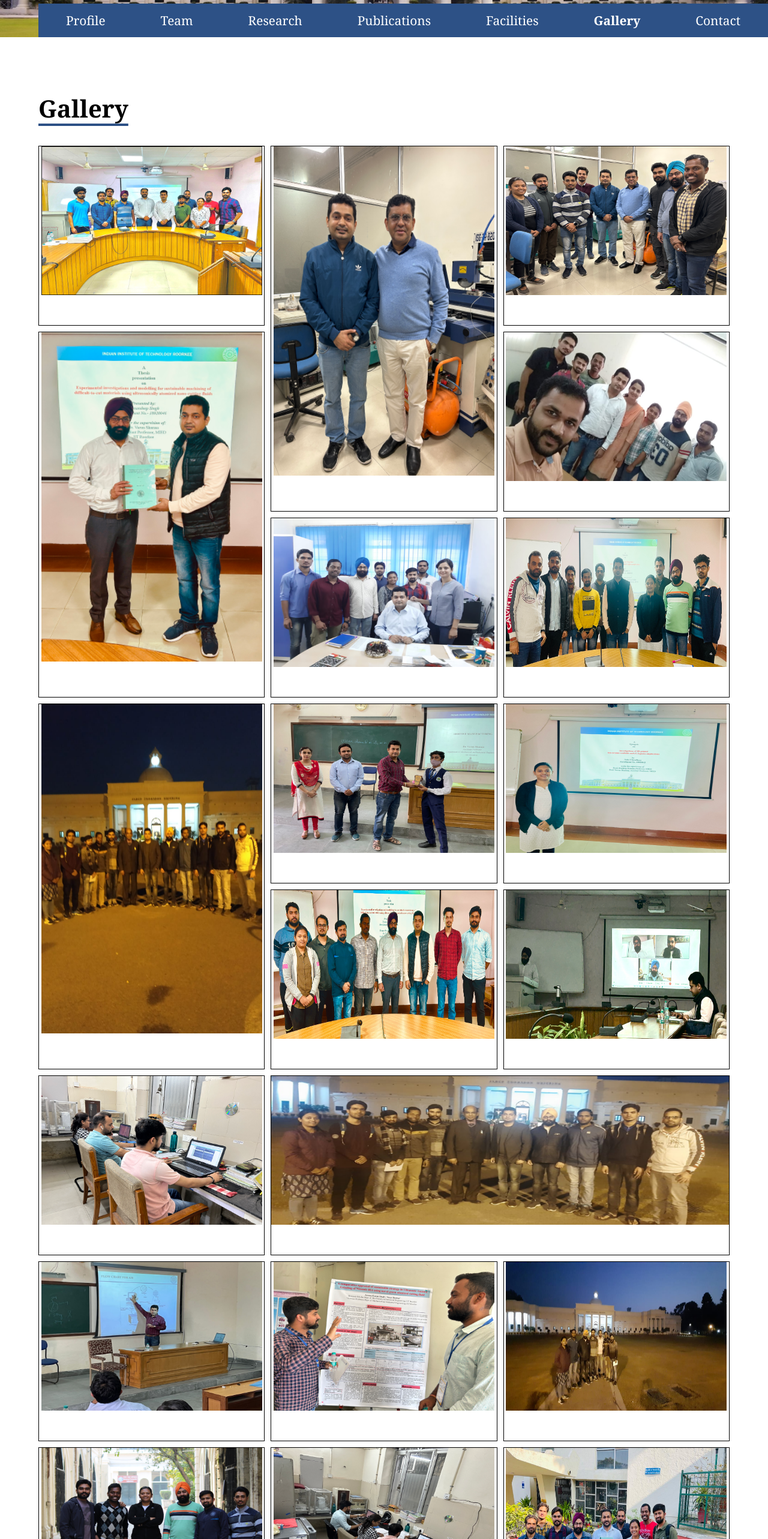
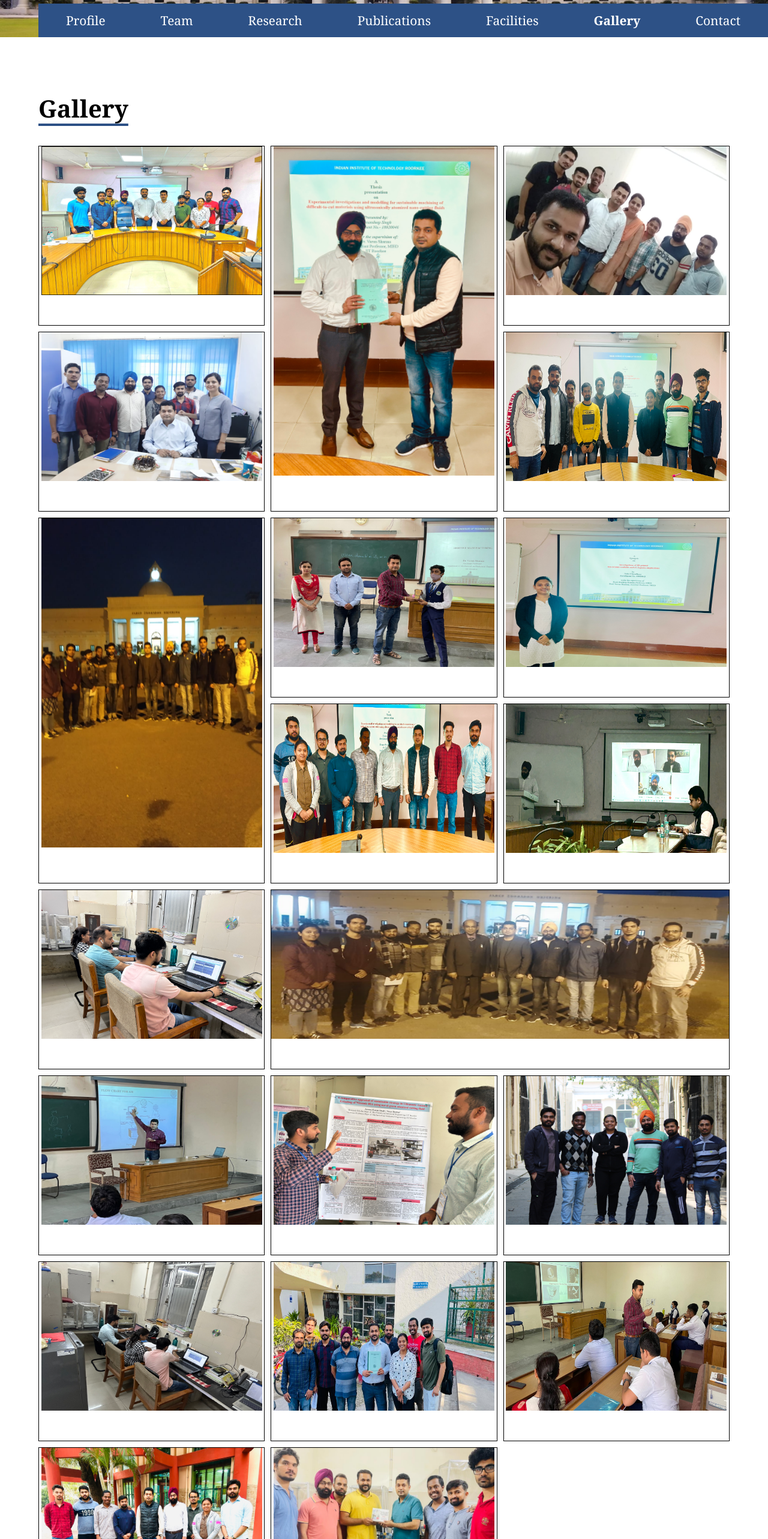
Before and after one commit to Kirthik24/varun-sharma-profile, a React (Vite) app: page /gallery in a window 1280 px wide. Shown: the part 234-2800 px from the top of the page at 60% size. Built offline with nearby package versions, Linux system fonts and the light colour scheme.

Commit message:
latest changes

```diff
--- a/src/components/research/ResearchNav.jsx
+++ b/src/components/research/ResearchNav.jsx
@@ -9,7 +9,7 @@ const ResearchNav = () => {
           <div className={`rsnav-elements`}>
             <ul>
               <li>
-                <NavLink to="/research/projects">
+                <NavLink to="/research" end>
                   {" "}
                   <div className="rsselectbox">
                     <span>Projects</span>
@@ -17,7 +17,7 @@ const ResearchNav = () => {
                 </NavLink>
               </li>
               <li>
-                <NavLink to="/research" end>
+                <NavLink to="/research/projects" end>
                   {" "}
                   <div className="rsselectbox">
                     <span>Ph.D.Theses</span>{" "}
--- a/src/pages/Gallery.jsx
+++ b/src/pages/Gallery.jsx
@@ -8,8 +8,8 @@ const Gallery = () => {
             <h3 className='removehead'>Gallery</h3>
          <div className="gallery">
           <div className='photo'><img src={g1} alt="" /></div>
-          <div className='v-strech photo'><img src={g2} alt="" /></div>
-          <div className='photo'><img src={g3} alt="" /></div>
+          {/* <div className='v-strech photo'><img src={g2} alt="" /></div> */}
+          {/* <div className='photo'><img src={g3} alt="" /></div> */}
           <div className='v-strech photo'><img src={g4} alt="" /></div>
           <div className='photo'><img src={g5} alt="" /></div>
           <div className='photo'><img src={g6} alt="" /></div>
@@ -23,7 +23,7 @@ const Gallery = () => {
           <div className='h-strech photo'><img src={g14} alt="" /></div>
           <div className='photo'><img src={g15} alt="" /></div>
           <div className='photo'><img src={g16} alt="" /></div>
-          <div className='photo'><img src={g17} alt="" /></div>
+          {/* <div className='photo'><img src={g17} alt="" /></div> */}
           <div className='photo'><img src={g18} alt="" /></div>
           <div className='photo'><img src={g19} alt="" /></div>
           <div className='photo'><img src={g20} alt="" /></div>
```
